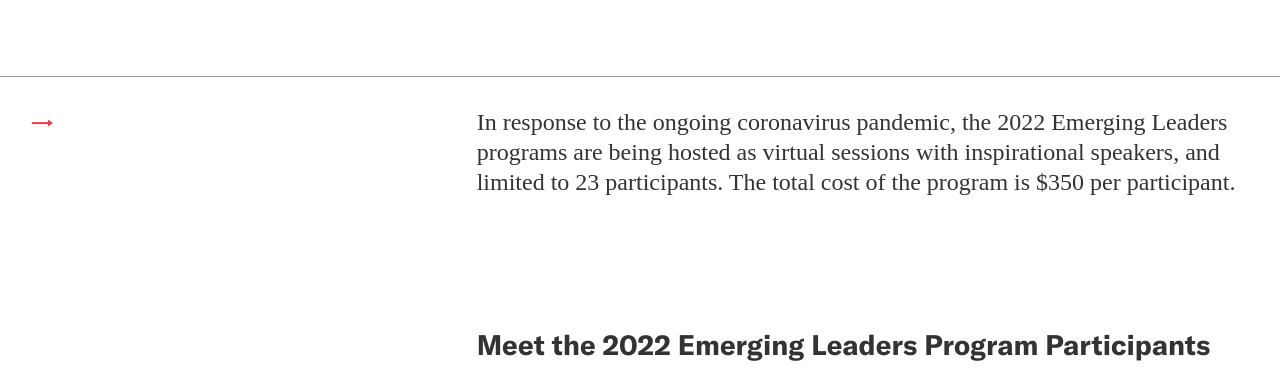
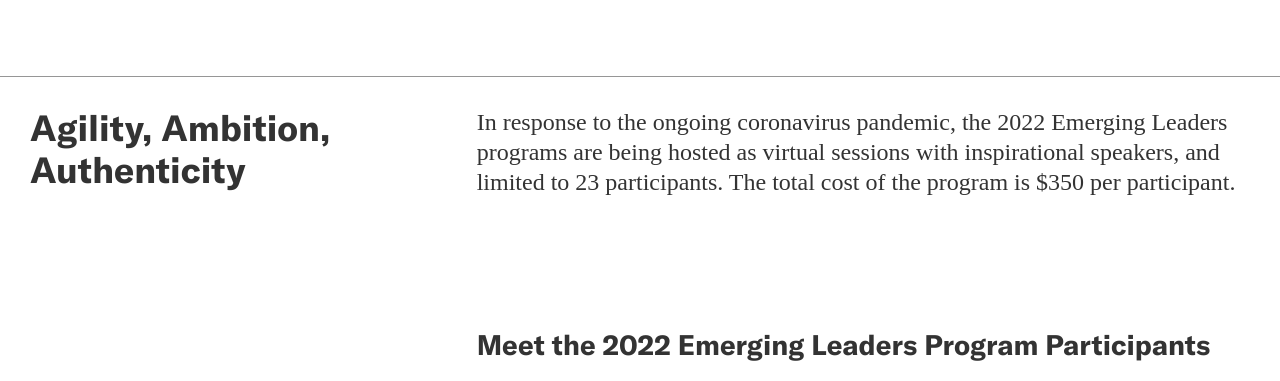
Before and after one commit to jengalas/bwaf-bbw, a Jekyll site: the page built from _emerging-leaders/agility-ambition-authenticity.md, in a window 1280 px wide and 900 px high, scrolled down 882 px, cut to the strip 153-534 px from the top of the window. Built offline with Jekyll 4.4.1, drawn with Linux system fonts in a browser that asks for light colours; nearby versions of some CDN libraries; some web fonts are replaced.

Commit message:
Updated 1 file via CloudCannon.

```diff
--- a/_emerging-leaders/agility-ambition-authenticity.md
+++ b/_emerging-leaders/agility-ambition-authenticity.md
@@ -46,13 +46,11 @@
     include_left-hand_column_text_: true
     section_break: true
     lefthand_text:
-      header_type: Link
-      text: ''
-      download: >-
-        https://www.dropbox.com/s/jqp96u3cjozp1yy/Emerging%20Leaders%20Application_2022.pdf?dl=0
+      header_type: Medium Header
+      text: Agility, Ambition, Authenticity
+      download:
       link_url: ''
-      link_text: >-
-        https://www.dropbox.com/s/jqp96u3cjozp1yy/Emerging%20Leaders%20Application_2022.pdf?dl=0
+      link_text:
   - template: portrait-gallery-block-small
     portrait:
       - title_role: Project Architect and Designer, Cooper Carry
```
